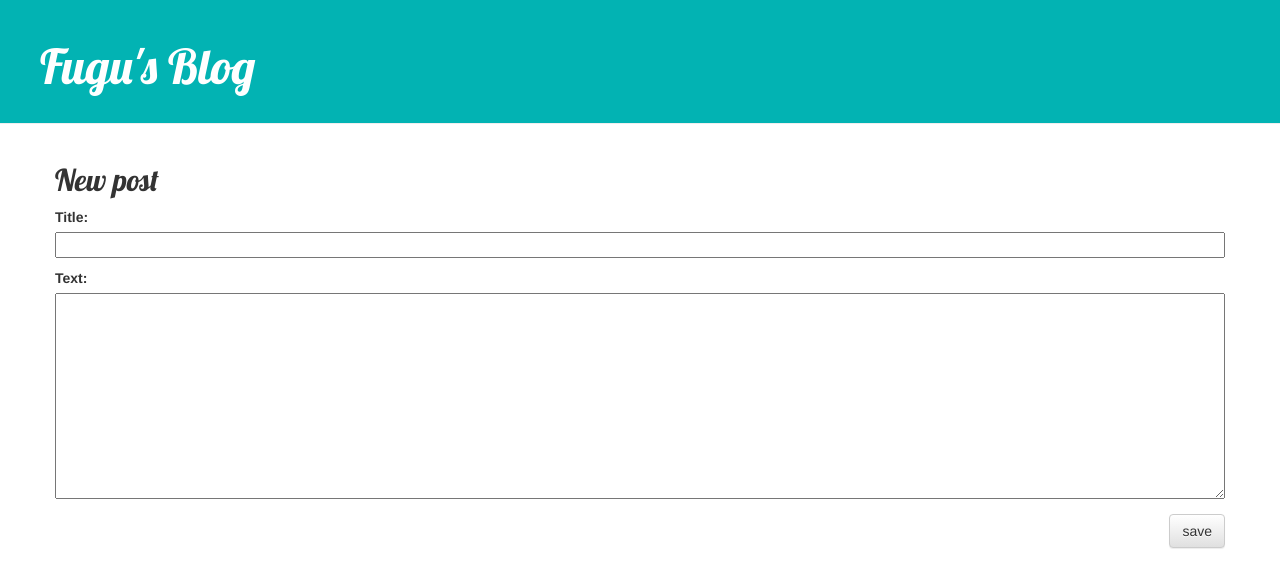
After one commit to Fugutarou/my-first-blog, a Django app: page /post/new/ in a window 1280 px wide. The commit adds this page. Shown: the top 588 px of the page. Run offline with Django 3.2, Linux system fonts and the light colour scheme; some libraries are stand-ins or nearby versions.

Commit message:
Added views to create/edit blog post inside the site.

```diff
--- /dev/null
+++ b/blog/forms.py
@@ -0,0 +1,7 @@
+from django import forms
+from .models import Post
+
+class PostForm(forms.ModelForm):
+	class Meta:
+		model = Post
+		fields = ('title', 'text',)
--- a/blog/static/css/blog.css
+++ b/blog/static/css/blog.css
@@ -20,6 +20,7 @@ h1, h2, h3, h4 {
 
 .date {
     color: #2b83f7;
+    float: right;
 }
 
 .save {
@@ -44,3 +45,8 @@ h1, h2, h3, h4 {
 .post h2 a, .post h2 a:visited {
     color: #000000;
 }
+
+.edit-btn{
+    margin-bottom: 10px;
+    font-size: 26px;
+}
--- a/blog/templates/blog/base.html
+++ b/blog/templates/blog/base.html
@@ -11,14 +11,15 @@
 </head>
 <body>
 	<div class="page-header">
+		{% if user.is_authenticated %}
+		<a href="{% url 'post_new' %}" class="top-menu"><span class="glyphicon glyphicon-plus"></span></a>
+		{% endif %}
 		<h1><a href="/">Fugu's Blog</a></h1>
 	</div>
-	<div class="content container">
+	<div class="container">
 		<div class="row">
-			<div class="col-md-8">
-				{% block content %}
-				{% endblock %}
-			</div>
+			{% block content %}
+			{% endblock %}
 		</div>
 	</div>
 </body>
--- a/blog/templates/blog/post_detail.html
+++ b/blog/templates/blog/post_detail.html
@@ -8,6 +8,11 @@
 		</div>
 		{% endif %}
 		<h2>{{ post.title }}</h2>
+		{% if user.is_authenticated %}
+		<div class="edit-btn">
+			<a href="{% url 'post_edit' pk=post.pk %}"><span class="glyphicon glyphicon-pencil"></span></a>
+		</div>
+		{% endif %}
 		<p>{{ post.text|linebreaksbr }}</p>
 	</div>
 {% endblock %}
--- /dev/null
+++ b/blog/templates/blog/post_edit.html
@@ -0,0 +1,11 @@
+{% extends 'blog/base.html' %}
+
+{% block content %}
+<h2>New post</h2>
+<form method="POST" class="post-form">
+	{% csrf_token %}
+	{{ form.as_p}}
+	<button type="submit" class="save btn btn-default">save</button>
+</form>
+
+{% endblock %}
--- a/blog/urls.py
+++ b/blog/urls.py
@@ -4,4 +4,6 @@ from . import views
 urlpatterns = [
 	path('', views.post_list, name='post_list'),
 	path('post/<int:pk>/', views.post_detail, name='post_detail'),
+	path('post/new/', views.post_new, name='post_new'),
+	path('post/<int:pk>/edit/', views.post_edit, name='post_edit')
 ]
--- a/blog/views.py
+++ b/blog/views.py
@@ -1,11 +1,40 @@
-from django.shortcuts import render, get_object_or_404
+from django.shortcuts import render, get_object_or_404, redirect
 from django.utils import timezone
 from .models import Post
+from .forms import PostForm
 
 def post_list(request):
-	posts = Post.objects.filter(published_date__lte=timezone.now()).order_by('published_date')
+	posts = Post.objects.filter(published_date__lte=timezone.now()).order_by('-published_date')
 	return render(request, 'blog/post_list.html', {'posts': posts})
 
 def post_detail(request, pk):
 	post = get_object_or_404(Post, pk=pk)
 	return render(request, 'blog/post_detail.html', {'post': post})
+
+def post_new(request):
+	if request.method == "POST":
+		form = PostForm(request.POST)
+		if form.is_valid():
+			post = form.save(commit=False)
+			post.author = request.user
+			post.published_date = timezone.now()
+			post.save()
+			return redirect('post_detail', pk=post.pk)
+	else:
+		form = PostForm()
+
+	return render(request, 'blog/post_edit.html', {'form': form})
+
+def post_edit(request, pk):
+	post = get_object_or_404(Post, pk=pk)
+	if request.method == "POST":
+		form = PostForm(request.POST, instance=post)
+		if form.is_valid():
+			post = form.save(commit=False)
+			post.author = request.user
+			post.published_date = timezone.now()
+			post.save()
+			return redirect('post_detail', pk=post.pk)
+	else:
+		form = PostForm(instance=post)
+	return render(request, 'blog/post_edit.html', {'form': form})
```
